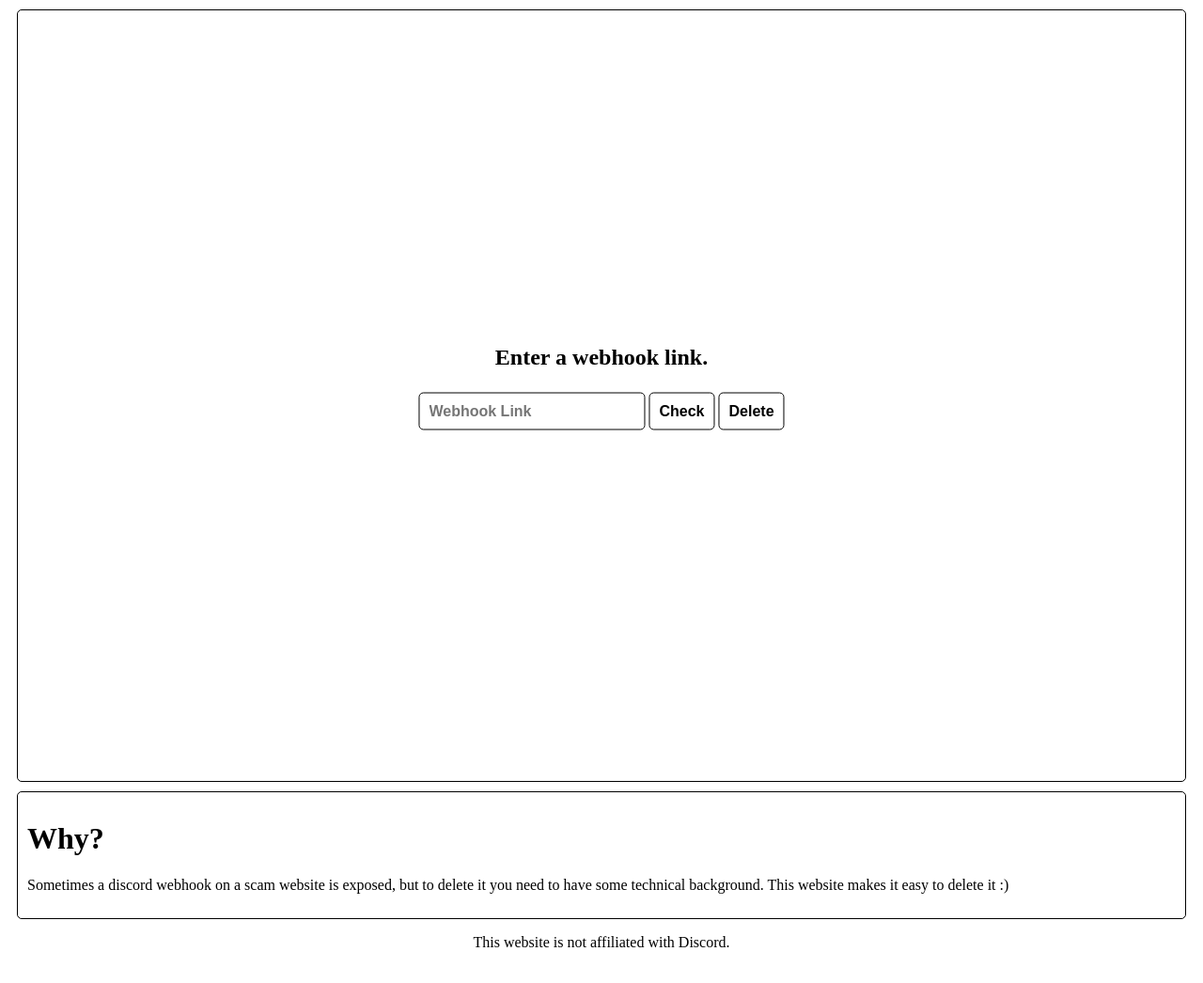
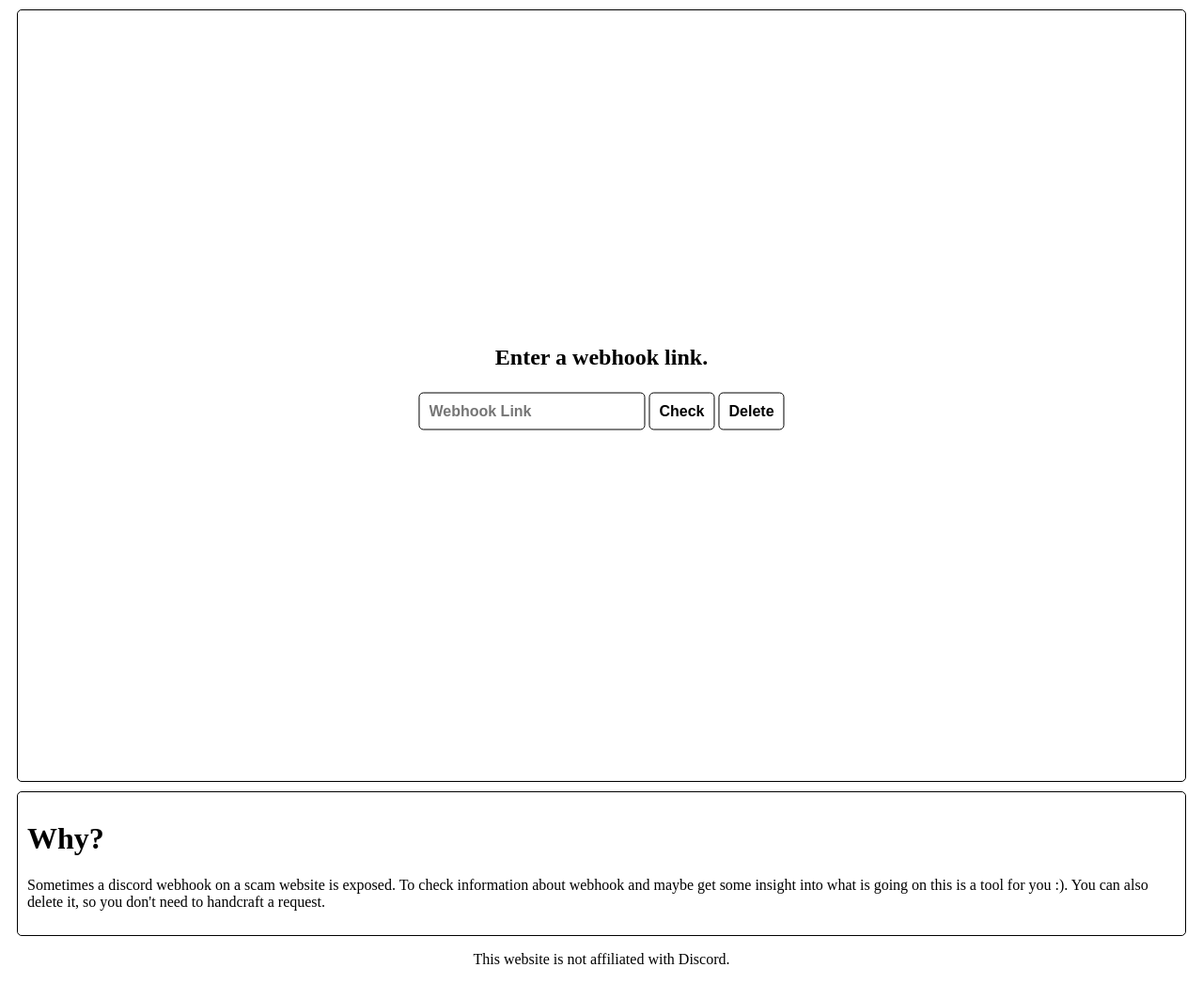
Before and after one commit to 0xleft/DeleteDiscordWebhook, a plain HTML site: page index.html in a window 1280 px wide. Shown: the whole page at 94% size. Drawn offline with Linux system fonts and the light colour scheme.

Commit message:
explanation message

```diff
--- a/index.html
+++ b/index.html
@@ -14,6 +14,8 @@
 </head>
 <body>
 
+    <script></script>
+
     <div id="notification" class="notification hide"></div>
 
     <div class="content">
@@ -29,7 +31,7 @@
 
     <div class="explanation">
         <h1>Why?</h1>
-        <p>Sometimes a discord webhook on a scam website is exposed, but to delete it you need to have some technical background. This website makes it easy to delete it :)</p>
+        <p>Sometimes a discord webhook on a scam website is exposed. To check information about webhook and maybe get some insight into what is going on this is a tool for you :). You can also delete it, so you don't need to handcraft a request.</p>
     </div>
 
     <footer style="text-align: center">
```
